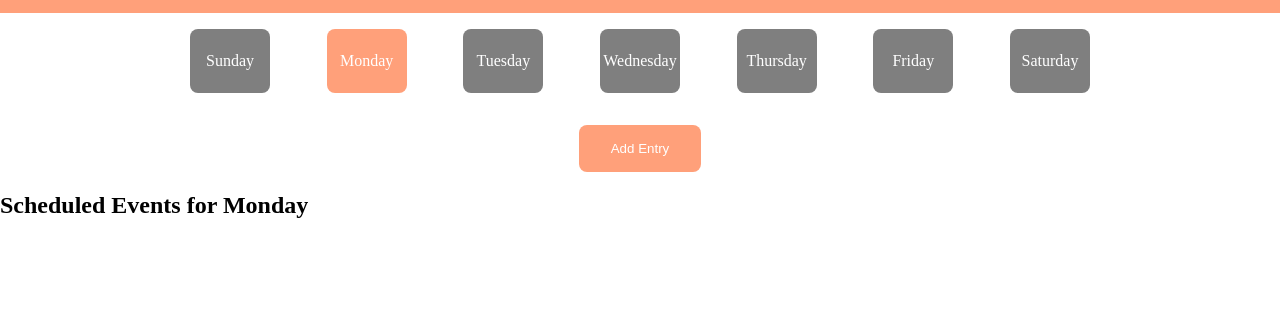
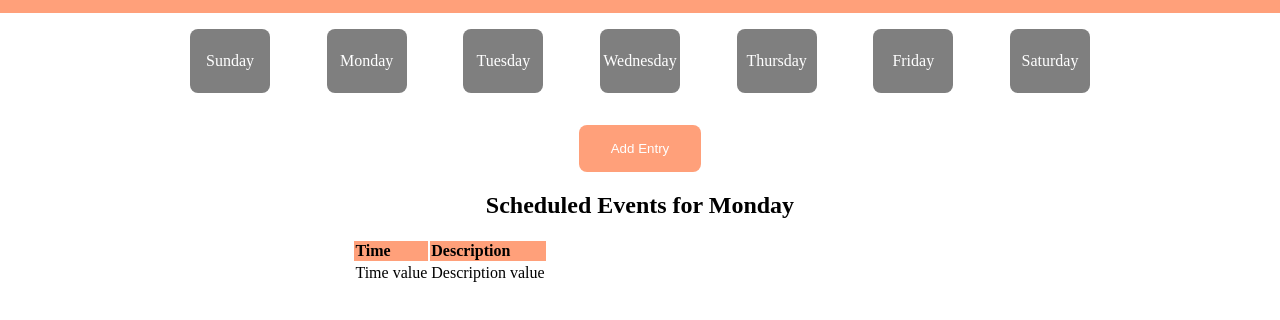
Before and after one commit to kelly-hansen/week-planner, a plain HTML site: page index.html in a window 1280 px wide. Shown: the part 56-376 px from the top of the page. Drawn offline with Linux system fonts and the light colour scheme.

Commit message:
table almost completed

```diff
--- a/index.html
+++ b/index.html
@@ -16,7 +16,7 @@
     <div class="container">
       <div class="row weekdays">
         <div class="weekday" data-view="sunday">Sunday</div>
-        <div class="weekday day-selected" data-view="monday">Monday</div>
+        <div class="weekday" data-view="monday">Monday</div>
         <div class="weekday" data-view="tuesday">Tuesday</div>
         <div class="weekday" data-view="wednesday">Wednesday</div>
         <div class="weekday" data-view="thursday">Thursday</div>
@@ -64,7 +64,20 @@
         <h2>Scheduled Events for Monday</h2>
       </div>
       <div class="row table-cont">
-
+        <table>
+          <thead>
+            <tr>
+              <th>Time</th>
+              <th>Description</th>
+            </tr>
+          </thead>
+          <tbody>
+            <tr>
+              <td>Time value</td>
+              <td>Description value</td>
+            </tr>
+          </tbody>
+        </table>
       </div>
     </div>
   </main>
--- a/main.js
+++ b/main.js
@@ -59,6 +59,7 @@ window.addEventListener('DOMContentLoaded', function(){
 document.addEventListener('click', dataViewSwap);
 
 function dataViewSwap(e) {
+  console.log(e.target.className);
   if (e.target.className === 'weekday') {
     var newDataView = e.target.getAttribute('data-view');
     var $newDayDiv = document.querySelector('[data-view="' + newDataView + '"]');
--- a/styles.css
+++ b/styles.css
@@ -17,6 +17,11 @@ header {
 header h1 {
   margin: 0;
 }
+
+thead {
+  background-color: lightsalmon;
+}
+
 
 .container {
   max-width: 900px;
@@ -98,3 +103,16 @@ header h1 {
 .day-selected {
   background-color: lightsalmon;
 }
+
+.data-view-cont {
+
+  text-align: center;
+}
+
+.table-cont {
+
+  max-width: 900px;
+  display: flex;
+  justify-content: center;
+  text-align: left;
+}
```
